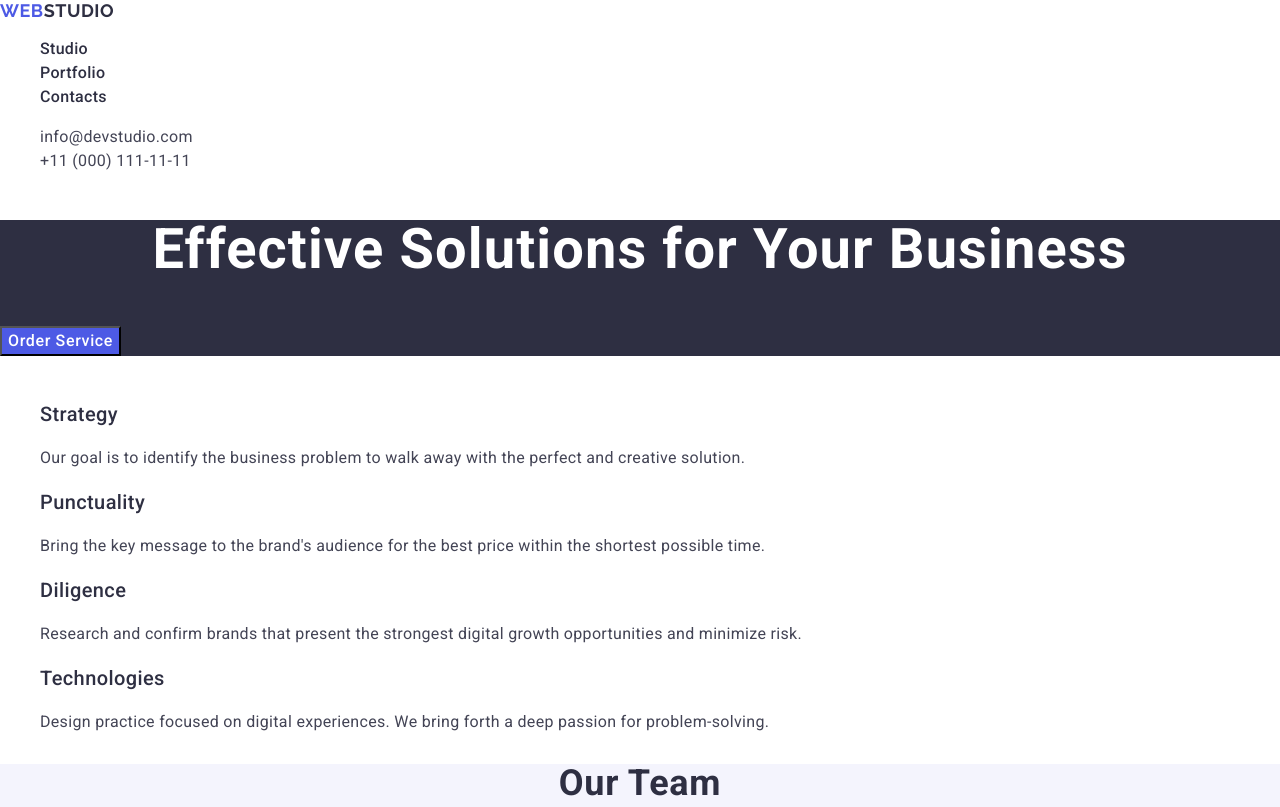
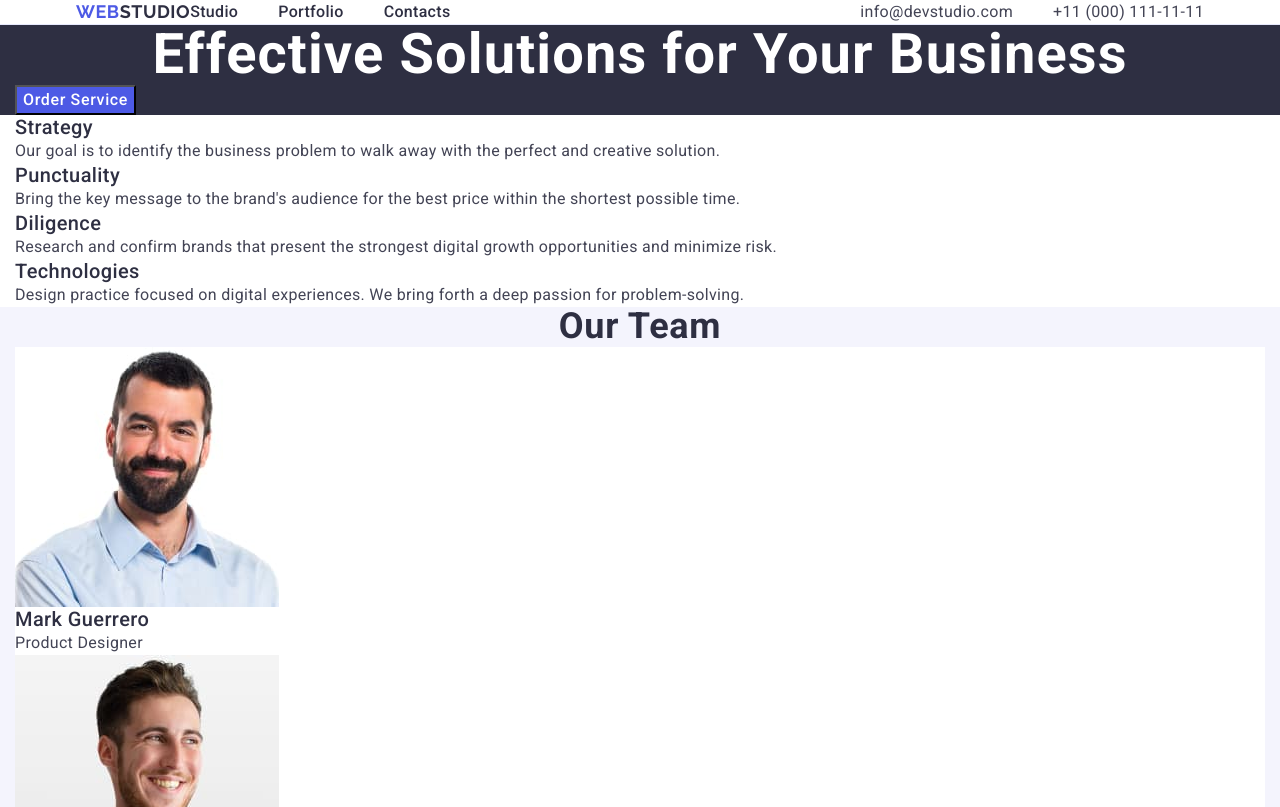
Before and after one commit to Valeria2262/goit-markup-hw-03, a plain HTML site: page index.html in a window 1280 px wide. Shown: the top 807 px of the page. Drawn offline with nearby package versions, Linux system fonts and the light colour scheme.

Commit message:
Add I do not understand anything

```diff
--- a/css/styles.css
+++ b/css/styles.css
@@ -12,16 +12,44 @@ a {
 
 ul {
   list-style-type: none;
+  margin: 0;
+  padding-left: 0;
 }
 
+p,
+h1,
+h2,
+h3,
+h4,
+h5,
+h6 {
+  margin: 0;
+}
+
+img {
+  display: block;
+  max-width: 100%;
+  height: auto;
+}
 button {
   font-family: inherit;
 }
 /* END Base */
 
+.container {
+  max-width: 1158;
+  padding-left: 15px;
+  padding-right: 15px;
+  margin: 0 auto;
+}
+
 .visually-hidden {
+  position: absolute;
+  width: 1px;
+  height: 1px;
   margin: -1px;
   border: 0;
+  padding: 0;
   white-space: nowrap;
   clip-path: inset(100%);
   clip: rect(0 0 0 0);
@@ -29,6 +57,41 @@ button {
 }
 
 /* Header */
+.header {
+  border-bottom: 1px solid #e7e9fc;
+}
+
+.container {
+  max-width: 100%;
+  padding-left: 15px;
+  padding-right: 15px;
+  margin-left: 0;
+  margin-right: 0;
+}
+
+.header-inner {
+  display: flex;
+  justify-content: space-between;
+  padding: 24px 0 24px;
+  width: 1158px;
+  margin: 0 auto;
+  padding: 0 15px;
+}
+
+.header-list {
+  display: flex;
+  gap: 40px;
+}
+
+.ul-address {
+  display: flex;
+  gap: 40px;
+}
+
+.header-nav {
+  display: flex;
+  align-items: center;
+}
 
 .logo {
   color: #4d5ae5;
--- a/index.html
+++ b/index.html
@@ -17,30 +17,27 @@
       rel="stylesheet"
       href="https://cdnjs.cloudflare.com/ajax/libs/modern-normalize/2.0.0/modern-normalize.min.css"
     />
+
     <link rel="stylesheet" href="./css/styles.css" />
   </head>
 
   <body>
-    <header>
+    <header class="header">
+      <div class="container">
+        <div class="header-inner">
           <!--Navigation-->
-      <nav>
+          <nav class="header-nav">
             <a class="logo" href="./index.html"
               >Web<span class="logo-accent">Studio</span></a
             >
-        <ul>
-          <li>
-            <a class="nav-link" href="./index.html">Studio</a>
-          </li>
-          <li>
-            <a class="nav-link" href="">Portfolio</a>
-          </li>
-          <li>
-            <a class="nav-link" href="">Contacts</a>
-          </li>
+            <ul class="header-list">
+              <li><a class="nav-link" href="./index.html">Studio</a></li>
+              <li><a class="nav-link" href="">Portfolio</a></li>
+              <li><a class="nav-link" href="">Contacts</a></li>
             </ul>
           </nav>
           <address class="address">
-        <ul>
+            <ul class="ul-address">
               <li>
                 <a class="nav-adress" href="mailto:info@devstudio.com"
                   >info@devstudio.com</a
@@ -53,24 +50,29 @@
               </li>
             </ul>
           </address>
+        </div>
+      </div>
     </header>
 
     <main>
       <!--Hero Section -->
       <section class="hero-section">
+        <div class="container">
           <h1 class="hero-title">Effective Solutions for Your Business</h1>
           <button class="hero-button" type="button">Order Service</button>
+        </div>
       </section>
 
       <!--Advantages Section-->
       <section>
+        <div class="container">
           <h2 class="visually-hidden">Our advantages</h2>
           <ul>
             <li>
               <h3 class="advantage-title">Strategy</h3>
               <p class="advantage-text">
-              Our goal is to identify the business problem to walk away with the
-              perfect and creative solution.
+                Our goal is to identify the business problem to walk away with
+                the perfect and creative solution.
               </p>
             </li>
 
@@ -98,10 +100,12 @@
               </p>
             </li>
           </ul>
+        </div>
       </section>
 
       <!-- Our team Section-->
       <section class="our-team-section">
+        <div class="container">
           <h2 class="our-team-title">Our Team</h2>
           <ul>
             <li class="our-team-background">
@@ -148,10 +152,12 @@
               <p class="our-team-text">UI Designer</p>
             </li>
           </ul>
+        </div>
       </section>
 
       <!--Section Our Portfolio-->
       <section>
+        <div class="container">
           <h2 class="portfolio-title">Our Portfolio</h2>
           <ul>
             <li>
@@ -220,17 +226,20 @@
               <p class="portfolio-text">Marketing</p>
             </li>
           </ul>
+        </div>
       </section>
     </main>
 
     <footer class="footer">
+      <div class="container">
         <a class="logo-footer" href="./index.html"
           >Web<span class="logo-footer-accent">Studio</span>
         </a>
         <p class="text-footer">
-        Increase the flow of customers and sales for your business with digital
-        marketing & growth solutions.
+          Increase the flow of customers and sales for your business with
+          digital marketing & growth solutions.
         </p>
+      </div>
     </footer>
   </body>
 </html>
```
Lines whose indentation alone changed are shown as unchanged.
